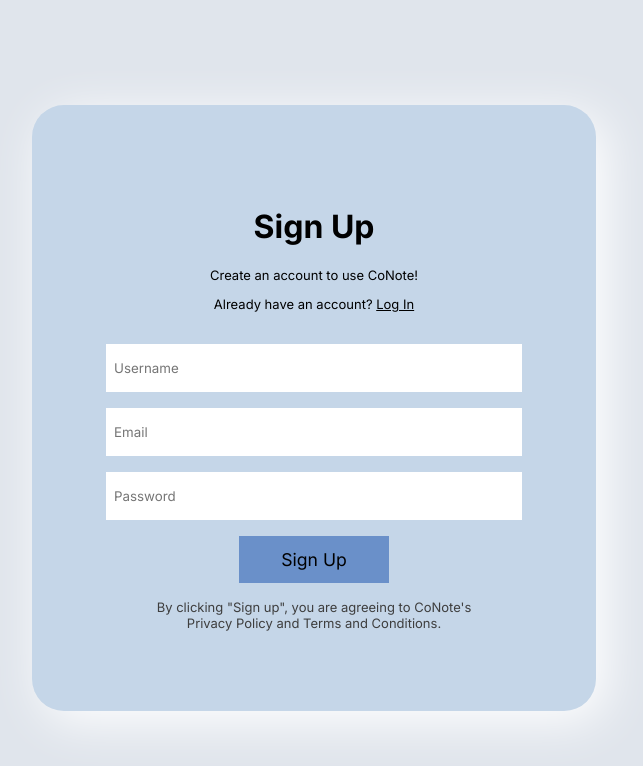
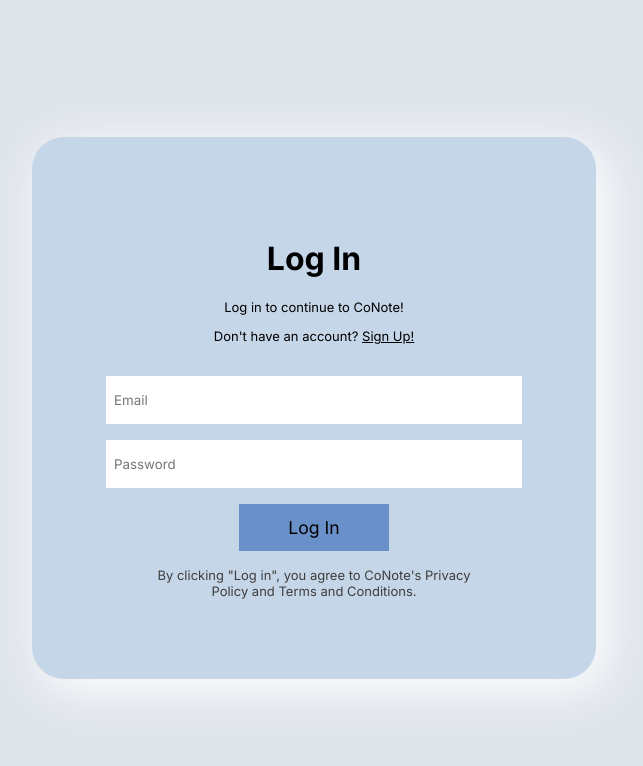
Before and after one commit to ItsPixL/conote, a React app in the folder frontend/: page /login in a window 1280 px wide. Shown: the top 766 px of the page, without its empty margins (326-969 px from the left). Built offline with nearby package versions, Linux system fonts and the light colour scheme; the HTML template or start-up script is replaced by a standard one.

Commit message:
Built login page

```diff
--- a/frontend/package.json
+++ b/frontend/package.json
@@ -10,6 +10,7 @@
     "preview": "vite preview"
   },
   "dependencies": {
+    "axios": "^1.13.2",
     "react": "^19.1.1",
     "react-dom": "^19.1.1"
   },
@@ -25,6 +26,6 @@
     "globals": "^16.4.0",
     "typescript": "~5.9.3",
     "typescript-eslint": "^8.45.0",
-    "vite": "^7.1.7"
+    "vite": "^7.2.2"
   }
 }
--- a/frontend/src/App.tsx
+++ b/frontend/src/App.tsx
@@ -1,10 +1,10 @@
 // import React from 'react'
-import { SignUp } from "./pages/SignUp";
+import { Login } from "./pages/Login";
 
 export const App = () => {
   return (
     <div>
-      <SignUp />
+      <Login />
     </div>
   );
 };
--- a/frontend/src/components/LogInForm.tsx
+++ b/frontend/src/components/LogInForm.tsx
@@ -0,0 +1,80 @@
+import { AxiosError } from "axios";
+import React, { useState } from "react";
+import api from "../utils/api";
+import { type LoginData, type ErrorResponse } from "../utils/types";
+
+const LoginForm = () => {
+  const [error, setError] = useState<string>("");
+  const [formData, setFormData] = useState<LoginData>({
+    email: "",
+    password: "",
+  });
+
+  const handleChange = (e: React.ChangeEvent<HTMLInputElement>) => {
+    setFormData({ ...formData, [e.target.name]: e.target.value });
+  };
+
+  const isAxiosError = (err: unknown): err is AxiosError => {
+    return (err as AxiosError).isAxiosError !== undefined;
+  };
+
+  const handleSubmit = async (e: React.FormEvent<HTMLFormElement>) => {
+    e.preventDefault();
+    setError("");
+
+    try {
+      const res = await api.post("/auth/login", formData);
+      console.log("Login success:", res.data);
+      alert("Login successful!"); // CHANGE THIS LATER (e.g., redirect)
+    } catch (err: unknown) {
+      console.error("Login error:", err);
+
+      if (isAxiosError(err) && err.response?.data) {
+        const errorData = err.response.data as ErrorResponse;
+        const errorMessage = errorData.message;
+
+        if (errorMessage === "Invalid credentials") {
+          setError("Incorrect email or password. Please try again.");
+        } else if (errorMessage === "User not found") {
+          setError("No account found with this email.");
+        } else {
+          setError("An error occurred while logging in. Please try again later.");
+        }
+      } else {
+        setError("An unknown error occurred.");
+      }
+    }
+  };
+
+  return (
+    <form onSubmit={handleSubmit}>
+      <input
+        name="email"
+        type="email"
+        placeholder="Email"
+        value={formData.email}
+        onChange={handleChange}
+        required
+      />
+      <input
+        name="password"
+        type="password"
+        placeholder="Password"
+        value={formData.password}
+        onChange={handleChange}
+        required
+      />
+      <button type="submit">Log In</button>
+      <p className="declaration">
+        By clicking "Log in", you agree to CoNote's Privacy Policy and Terms and Conditions.
+      </p>
+      {error && (
+        <p style={{ color: "red" }} className="error">
+          {error}
+        </p>
+      )}
+    </form>
+  );
+};
+
+export default LoginForm;
--- /dev/null
+++ b/frontend/src/pages/Login.tsx
@@ -0,0 +1,20 @@
+// import React from "react";
+import LoginForm from "../components/LoginForm";
+import "./SignUp.css";
+
+export const Login = () => {
+  return (
+    <div className="sign-up-page">
+      <div className="sign-up-box">
+        <div className="text">
+          <h1>Log In</h1>
+          <p>Log in to continue to CoNote!</p>
+          <p>
+            Don't have an account? <a>Sign Up!</a>
+          </p>
+        </div>
+        <LoginForm />
+      </div>
+    </div>
+  );
+};
```
Also changed, not shown: frontend/src/components/SignUpForm.tsx (+1 -6 lines), frontend/src/utils/types.ts (+9 -0 lines), 1 other file (tests, documents, lock files or other folders).
